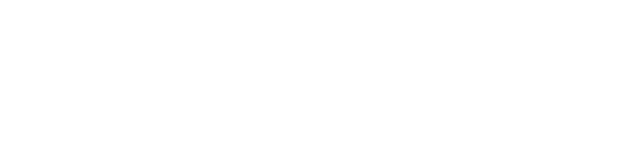
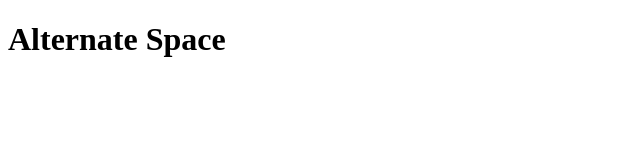
Before and after one commit to klauscritchley/AlternateSpace, a plain HTML site: page index.html in a window 1280 px wide. Shown: the whole page, without its empty margins (0-640 px from the left). Drawn offline with Linux system fonts and the light colour scheme.

Commit message:
updated index.html

```diff
--- a/index.html
+++ b/index.html
@@ -5,6 +5,6 @@
   <title> Home </title>
 </head>
 <body>
-
+  <h1> Alternate Space </h1>
 </body>
 </html>
```
